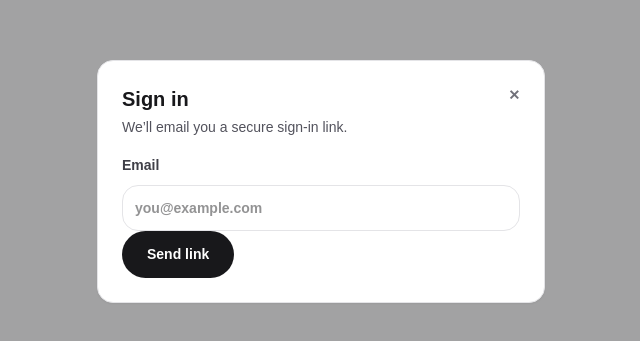
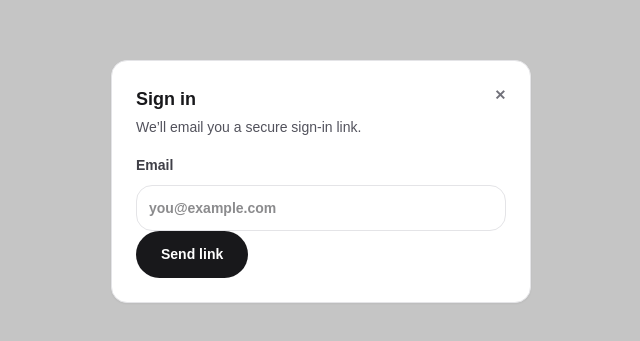
Before and after one commit to bbyjae-django-lab/quadrant, a Next.js app: page /auth in a window 1280 px wide. Shown: the part 219-560 px from the top of the page, without its empty margins (319-959 px from the left). Built offline with nearby package versions, Linux system fonts and the light colour scheme; no server answers.

Commit message:
Restyle Account page and Sign-in modal to match Quadrant UI (quiet actions, consistent surfaces). Do not change auth/billing logic.

```diff
--- a/app/account/page.tsx
+++ b/app/account/page.tsx
@@ -61,7 +61,7 @@ export default function AccountPage() {
   return (
     <div className="min-h-screen bg-zinc-50 px-[var(--space-6)] py-[var(--space-16)] text-zinc-900">
       <main className="mx-auto w-full max-w-2xl ui-surface p-[var(--space-8)] sm:p-[var(--space-10)]">
-        <h1 className="text-2xl font-semibold text-zinc-900">Account</h1>
+        <h1 className="text-xl font-semibold text-zinc-900">Account</h1>
         <div className="mt-6 space-y-4 text-sm text-zinc-700">
           <div>
             <p className="text-xs text-zinc-500">Email</p>
@@ -77,22 +77,29 @@ export default function AccountPage() {
                   : "Free"}
             </p>
           </div>
+          <div className="flex flex-wrap items-center gap-2 text-xs text-zinc-500">
             {proStatus === "pro" ? (
+              <>
                 <button
                   type="button"
-              className="btn btn-secondary w-fit text-sm"
+                  className="underline"
                   onClick={handleManageBilling}
                 >
                   Manage billing
                 </button>
+                <span aria-hidden="true" className="text-zinc-400">
+                  ·
+                </span>
+              </>
             ) : null}
             <button
               type="button"
-            className="btn btn-secondary w-fit text-sm"
+              className="underline"
               onClick={handleSignOut}
             >
               Sign out
             </button>
+          </div>
           {notice ? (
             <p className="text-xs text-zinc-500">{notice}</p>
           ) : null}
--- a/app/components/modals/AuthModal.tsx
+++ b/app/components/modals/AuthModal.tsx
@@ -78,31 +78,29 @@ export default function AuthModal({
   };
 
   return (
-    <div className="fixed inset-0 z-50 flex items-center justify-center bg-zinc-900/40 px-[var(--space-6)]">
+    <div className="fixed inset-0 z-50 flex items-center justify-center bg-zinc-900/25 px-[var(--space-6)]">
       <div
         ref={modalRef}
         role="dialog"
         aria-modal="true"
         data-quadrant-modal
-        className="w-full max-w-md ui-surface p-[var(--space-6)]"
+        className="w-full max-w-[420px] ui-surface p-[var(--space-5)] sm:p-[var(--space-6)]"
       >
         <div className="flex items-start justify-between gap-4">
           <div>
-            <h2 className="text-xl font-semibold text-zinc-900">
-              {title}
-            </h2>
+            <h2 className="text-lg font-semibold text-zinc-900">{title}</h2>
             <p className="mt-1 text-sm text-zinc-600">{subtitle}</p>
           </div>
           <button
             type="button"
-            className="btn-tertiary"
+            className="btn-tertiary text-sm"
             aria-label="Close"
             onClick={onClose}
           >
             ✕
           </button>
         </div>
-        <div className="mt-4 space-y-4">
+        <div className="mt-4 space-y-3">
           {sent ? (
             <p className="text-sm text-zinc-600">
               Check your email to continue.
@@ -115,7 +113,7 @@ export default function AuthModal({
                   type="email"
                   value={email}
                   onChange={(event) => setEmail(event.target.value)}
-                  className="mt-2 w-full rounded-[var(--radius-card)] border border-[var(--border-color)] p-[var(--space-3)] text-sm text-zinc-800 outline-none transition focus:border-zinc-400"
+                  className="mt-2 w-full rounded-[var(--radius-card)] border border-[var(--border-color)] bg-transparent p-[var(--space-3)] text-sm text-zinc-900 outline-none transition focus:border-zinc-400"
                   placeholder="you@example.com"
                 />
               </label>
```
Lines whose indentation alone changed are shown as unchanged.
